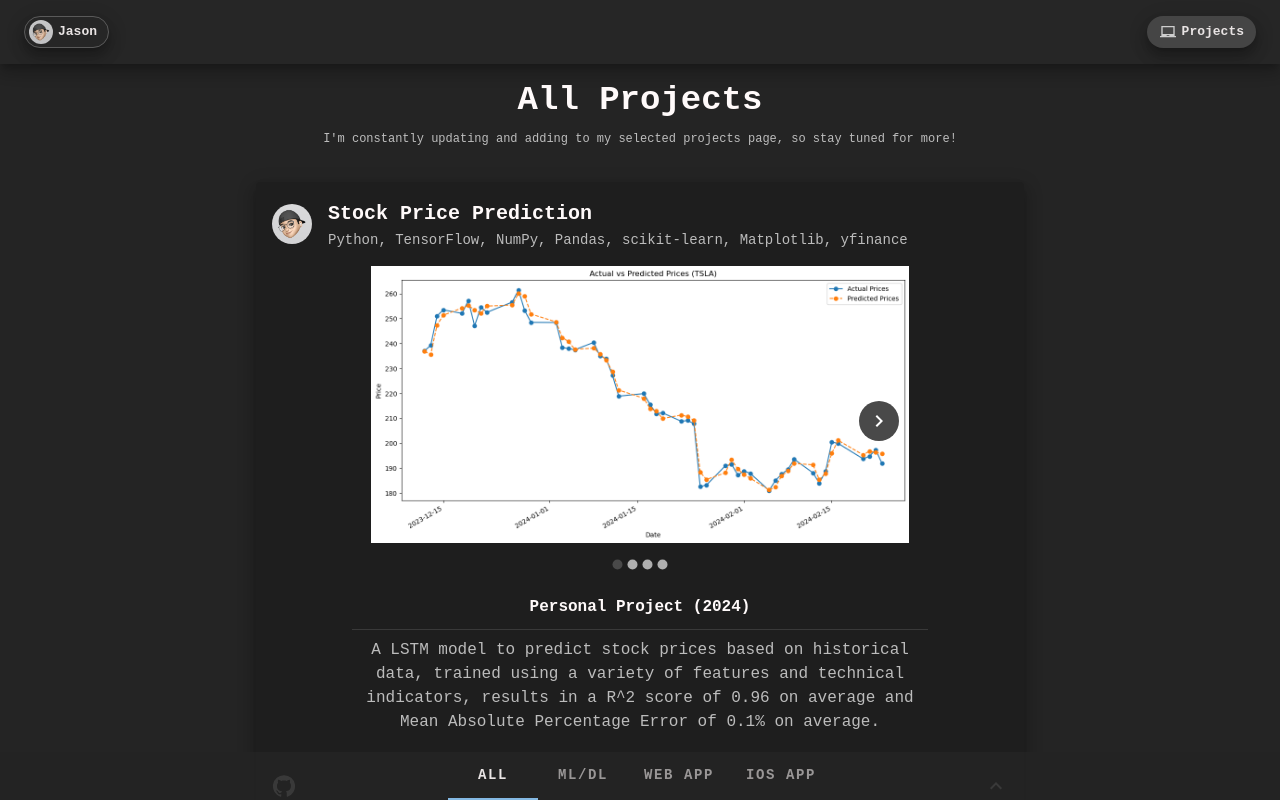
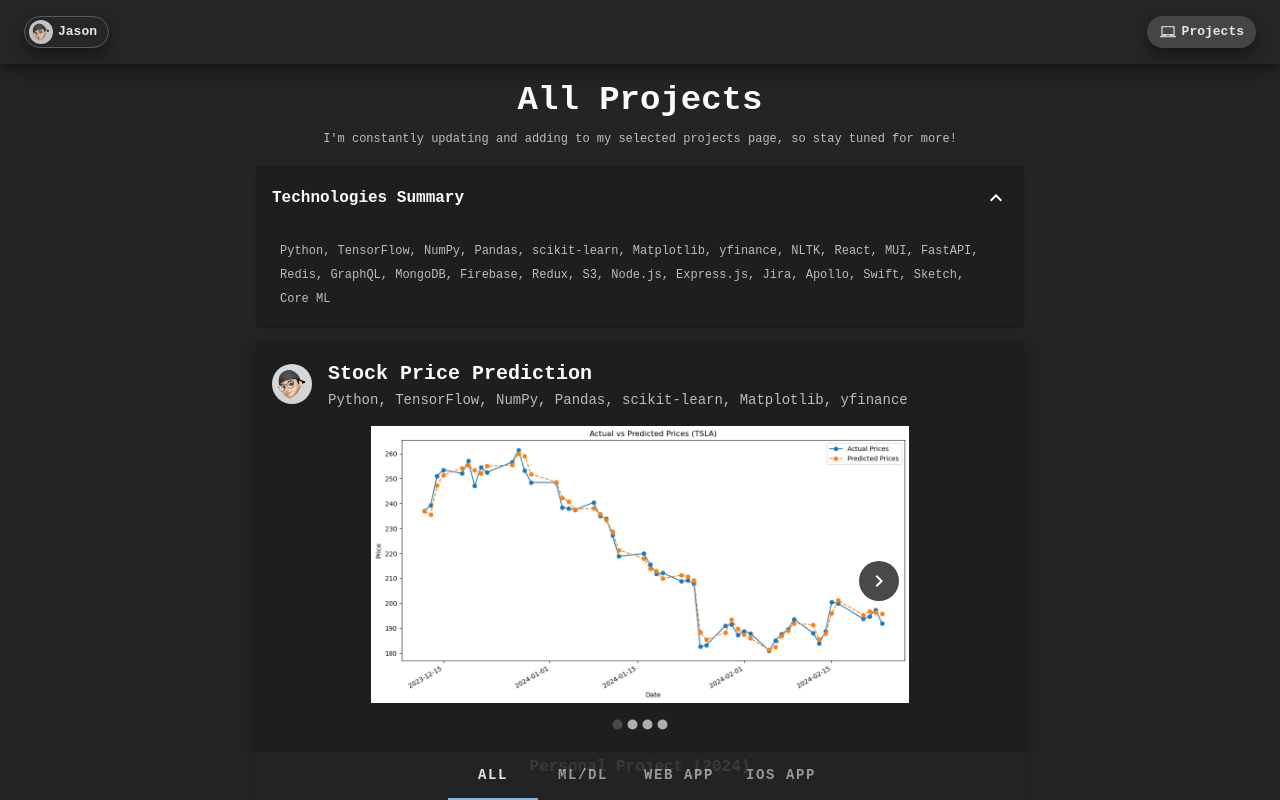
Before and after one commit to Jason-Wuuuu/Jason, a React (Vite) app: page /projects in a window 1280 px wide. Shown: the top 800 px of the page. Built offline with nearby package versions, Linux system fonts and the light colour scheme.

Commit message:
technology summary added

```diff
--- a/src/components/Projects.jsx
+++ b/src/components/Projects.jsx
@@ -6,6 +6,11 @@ import Fade from "@mui/material/Fade";
 import Box from "@mui/material/Box";
 import Tabs from "@mui/material/Tabs";
 import Tab from "@mui/material/Tab";
+import Accordion from "@mui/material/Accordion";
+import AccordionActions from "@mui/material/AccordionActions";
+import AccordionSummary from "@mui/material/AccordionSummary";
+import AccordionDetails from "@mui/material/AccordionDetails";
+import ExpandMoreIcon from "@mui/icons-material/ExpandMore";
 
 import ProjectCard from "./ProjectCard";
 
@@ -126,19 +131,19 @@ const projects = [
     ],
   },
   {
-    title: "SVM",
+    title: "SVM (Support Vector Machine)",
     year: "2022",
     course: "ML Course",
     category: "ML/DL",
     description:
       "This course work entails deriving the hyperplane equation from given data points and Lagrange multipliers, calculating distances to the hyperplane, and classifying new points, demonstrating key SVM concepts and geometric interpretations.",
-    tech_stack: "Python, NumP, Pandasy, Matplotlib",
+    tech_stack: "Python, NumPy, Pandas, Matplotlib",
     githubUrl: "",
     demoUrl: "",
     screenshots: ["svm/hyperplane.png"],
   },
   {
-    title: "Breast Cancer Detection/Prediction",
+    title: "Breast Cancer Detection",
     year: "2022",
     course: "ML Course",
     category: "ML/DL",
@@ -150,7 +155,7 @@ const projects = [
     screenshots: [],
   },
   {
-    title: "Dimensionality Reduction with PCA (Principal Component Analysis)",
+    title: "PCA (Principal Component Analysis)",
     year: "2022",
     course: "ML Course",
     category: "ML/DL",
@@ -162,7 +167,7 @@ const projects = [
     screenshots: ["pca/principal_components.png"],
   },
   {
-    title: "Image Compression with SVD (Singular Value Decomposition)",
+    title: "SVD (Singular Value Decomposition)",
     year: "2022",
     course: "ML Course",
     category: "ML/DL",
@@ -209,6 +214,15 @@ function Projects() {
     }
   }, [tab]);
 
+  const techStackUnion = useMemo(() => {
+    // Calculate the union of tech_stack from filteredProjects
+    const allTechStacks = filteredProjects.flatMap((project) =>
+      project.tech_stack.split(", ")
+    );
+    const uniqueTechStacks = [...new Set(allTechStacks)];
+    return uniqueTechStacks;
+  }, [filteredProjects]);
+
   const projectCards = useMemo(() => {
     return filteredProjects.map((project) => (
       <ProjectCard key={project.title} project={project} />
@@ -249,8 +263,39 @@ function Projects() {
         </Grid>
       </Fade>
 
+      <Fade in timeout={500}>
+        <Grid item my={2}>
+          <Box
+            display="flex"
+            flexDirection="column"
+            justifyContent="center"
+            alignItems="center"
+          >
+            <Accordion
+              defaultExpanded
+              sx={{
+                width: { xs: "90vw", sm: "80vw", md: "70vw", lg: "60vw" },
+              }}
+            >
+              <AccordionSummary
+                expandIcon={<ExpandMoreIcon />}
+                sx={{ fontWeight: "bold" }}
+              >
+                Technologies Summary
+              </AccordionSummary>
+
+              <AccordionDetails sx={{ mx: 1 }}>
+                <Typography variant="caption" color="text.secondary">
+                  {techStackUnion.join(", ")}
+                </Typography>
+              </AccordionDetails>
+            </Accordion>
+          </Box>
+        </Grid>
+      </Fade>
+
       <Fade in timeout={{ appear: 500, enter: 1500 }}>
-        <Grid item my={4}>
+        <Grid item mb={4}>
           <Grid
             container
             justifyContent="center"
```
